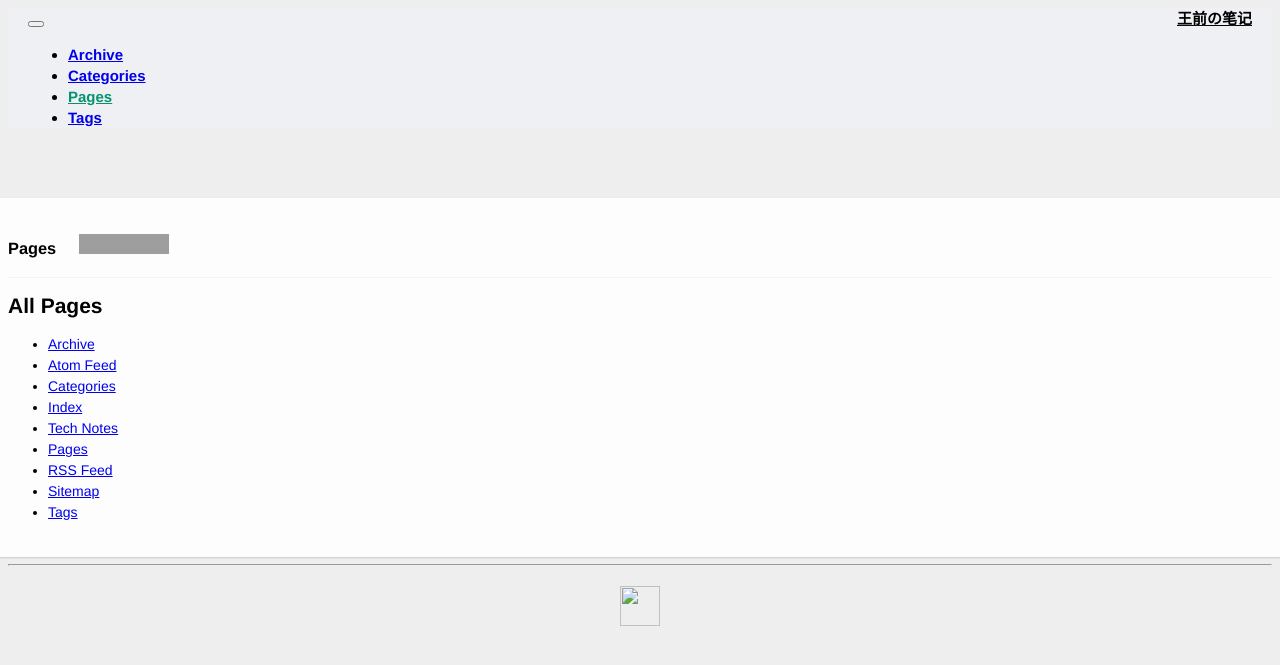
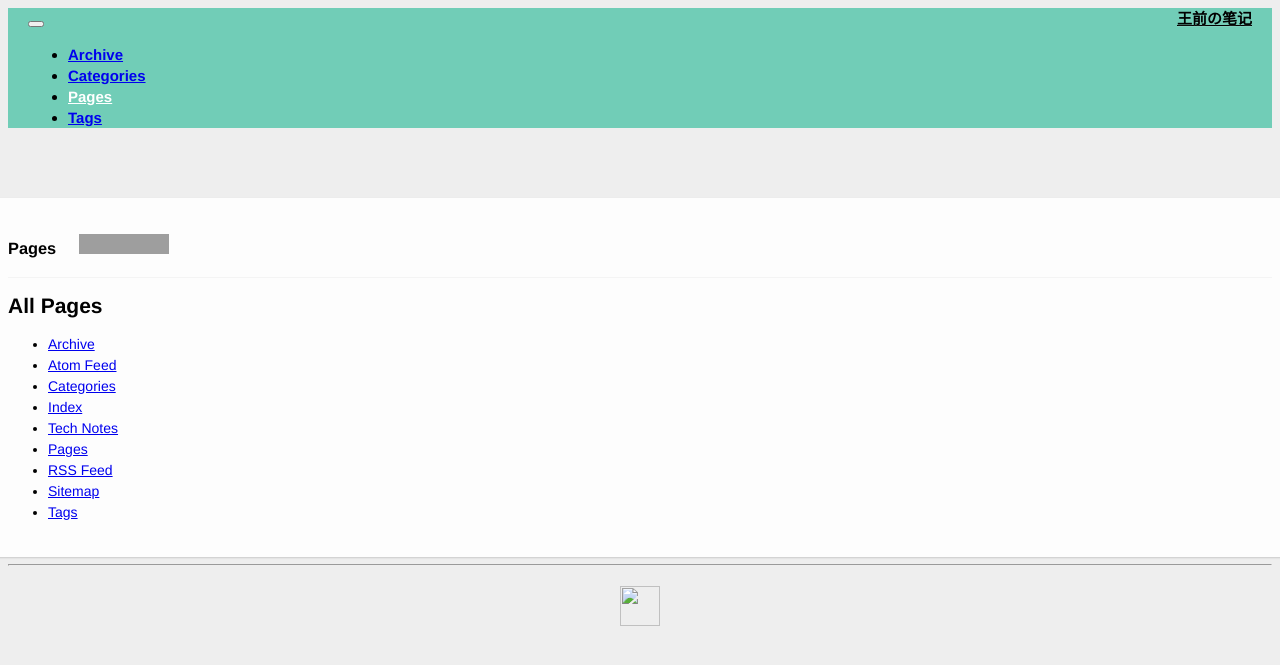
Before and after one commit to wangqianfront/wangqianfront.github.io, a Jekyll site: the page built from pages.html, in a window 1280 px wide. Shown: the top 665 px of the page. Built offline with Jekyll 4.4.1, drawn with Linux system fonts in a browser that asks for light colours; nearby versions of some CDN libraries; grey boxes are pictures that could not be loaded.

Commit message:
Update style.css

```diff
--- a/static/css/style.css
+++ b/static/css/style.css
@@ -44,7 +44,7 @@ body > .navbar .brand {
 }
 body > .navbar .brand:hover {
     text-decoration: none;
-    text-shadow: 0 1px 0 rgba(255,255,255,.1), 0 0 30px rgba(255,255,255,.4);
+    text-shadow: 0 1px 0 rgba(0,0,0,.1), 0 0 30px rgba(0,0,0,.4);
 }
 
 
@@ -55,18 +55,18 @@ section {
 .navbar-inner {
     padding-left: 20px;
     padding-right: 20px;
-    background: none repeat scroll 0 0 rgba(239, 242, 246, 0.8);
+    background: none repeat scroll 0 0 rgba(83, 198, 170, 0.8);
     border-radius: 0;
     border: 0;
 }
 
 .navbar .nav > .active > a, .navbar .nav > .active > a:hover, .navbar .nav > .active > a:focus {
-    color: #059271;
+    color: #fff;
     background-color: transparent;
 }
 
 .navbar .nav > li > a:focus, .navbar .nav > li > a:hover {
-    color: #059271;
+    color: #fff;
 }
 
 .navbar .nav > li > a {
```
